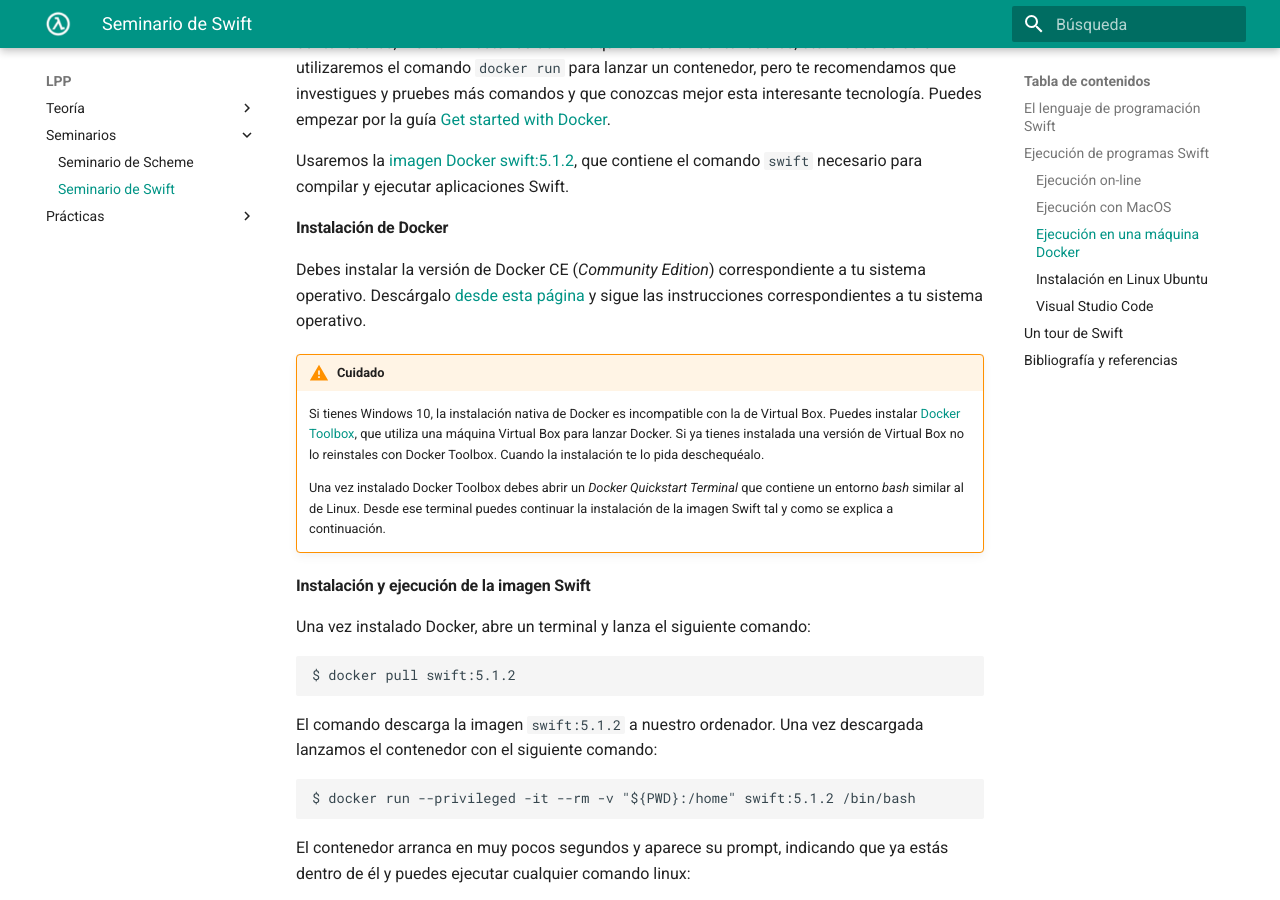
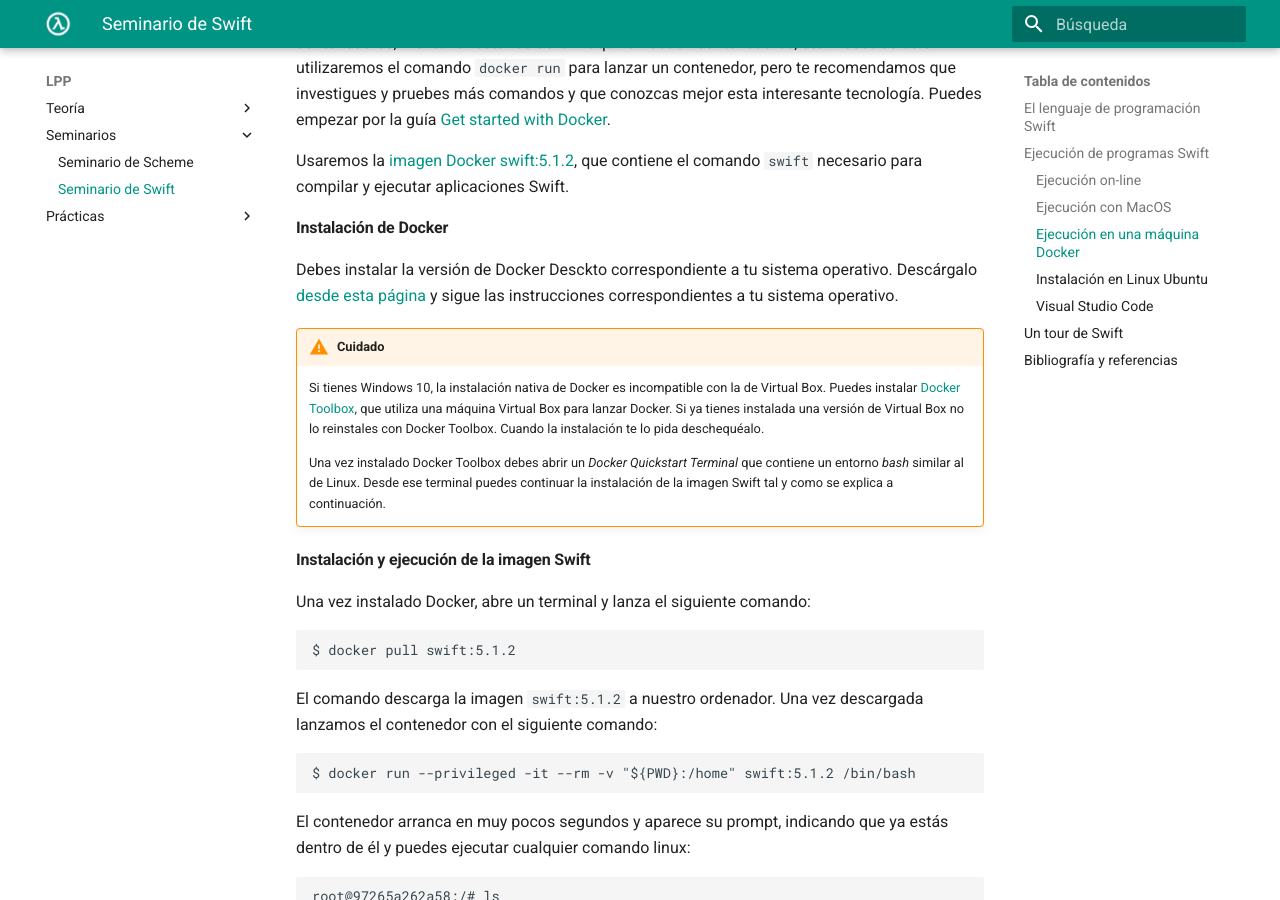
Before and after one commit to domingogallardo/apuntes-lpp, an MkDocs documentation site: the page built from docs/seminarios/seminario2-swift/seminario2-swift.md, in a window 1280 px wide and 900 px high, scrolled down 5920 px. Built offline with MkDocs 1.6.1 and Material for MkDocs 9.7.7, drawn with Linux system fonts in a browser that asks for light colours.

Commit message:
Corrección

```diff
--- a/docs/seminarios/seminario2-swift/seminario2-swift.md
+++ b/docs/seminarios/seminario2-swift/seminario2-swift.md
@@ -162,9 +162,8 @@ comando `swift` necesario para compilar y ejecutar aplicaciones Swift.
 
 #### Instalación de Docker ####
 
-Debes instalar la versión de Docker CE (_Community Edition_)
-correspondiente a tu sistema operativo. Descárgalo [desde esta
-página](https://www.docker.com/community-edition) y sigue las
+Debes instalar la versión de Docker Desckto correspondiente a tu sistema operativo. Descárgalo [desde esta
+página](https://www.docker.com/products/docker-desktop) y sigue las
 instrucciones correspondientes a tu sistema operativo.
 
 !!! Warning "Cuidado"
```
